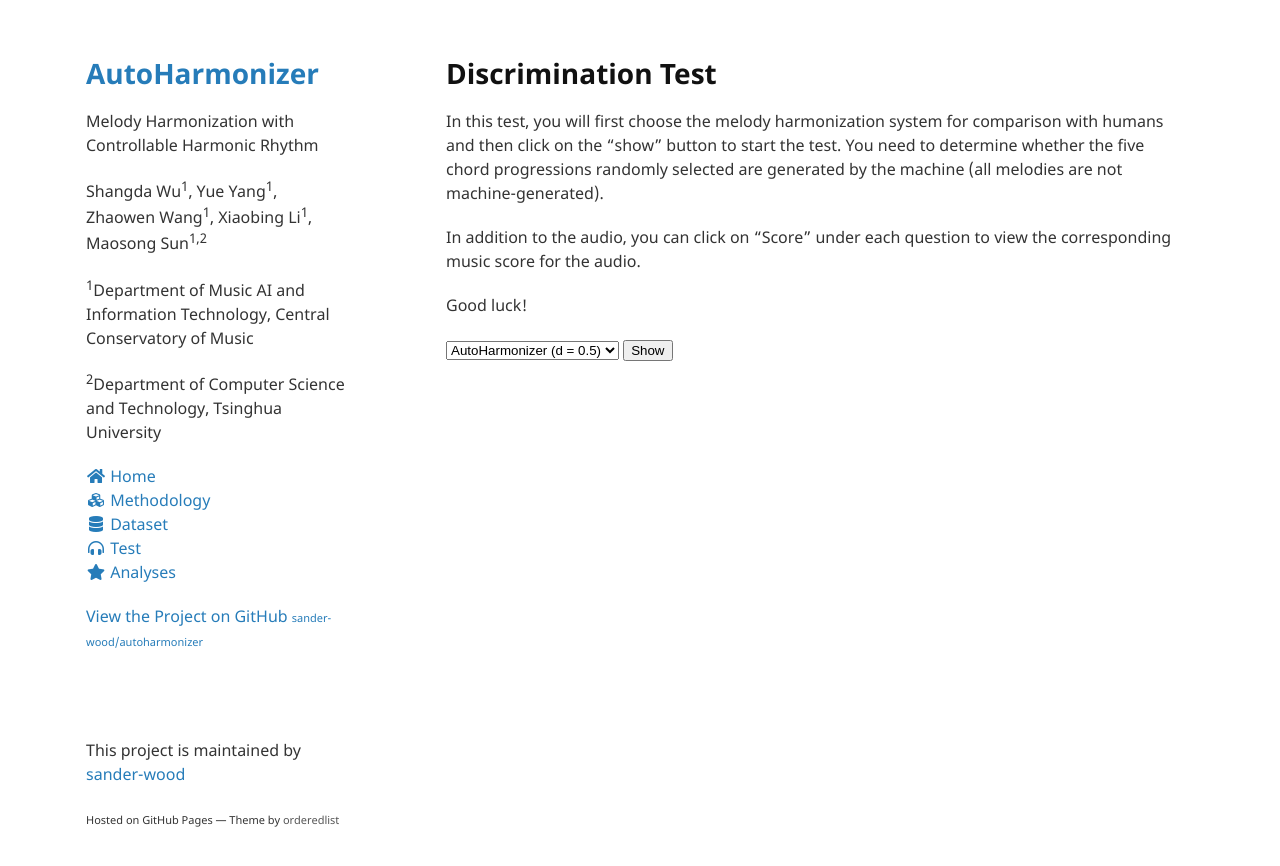
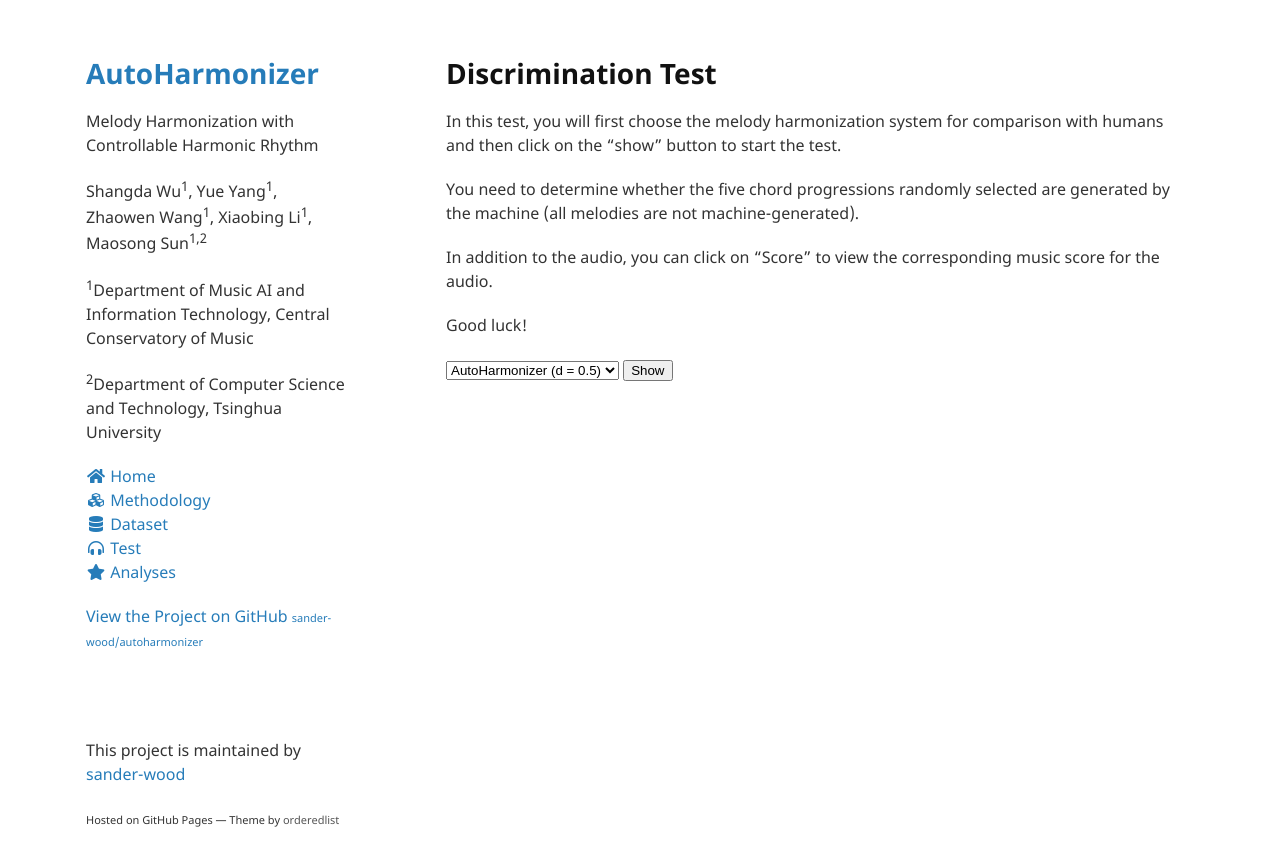
Before and after one commit to sander-wood/autoharmonizer, a Jekyll site: the page built from test.md, in a window 1280 px wide. Shown: the top 866 px of the page. Built offline with Jekyll 4.4.1, drawn with Linux system fonts in a browser that asks for light colours; nearby versions of some CDN libraries.

Commit message:
Update test.md

```diff
--- a/test.md
+++ b/test.md
@@ -5,9 +5,11 @@
 
 # Discrimination Test
 
-In this test, you will first choose the melody harmonization system for comparison with humans and then click on the "show" button to start the test. You need to determine whether the five chord progressions randomly selected are generated by the machine (all melodies are not machine-generated).
+In this test, you will first choose the melody harmonization system for comparison with humans and then click on the "show" button to start the test.
 
-In addition to the audio, you can click on "Score" under each question to view the corresponding music score for the audio.
+You need to determine whether the five chord progressions randomly selected are generated by the machine (all melodies are not machine-generated).
+
+In addition to the audio, you can click on "Score" to view the corresponding music score for the audio.
 
 Good luck!
 
```
